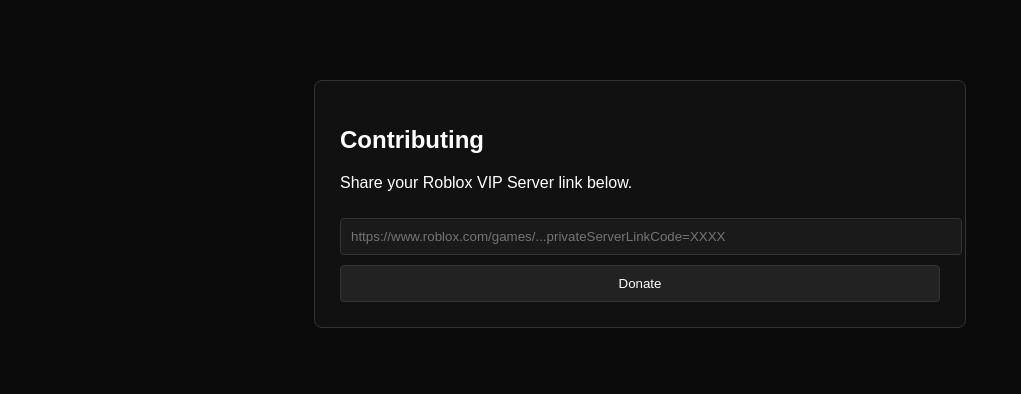
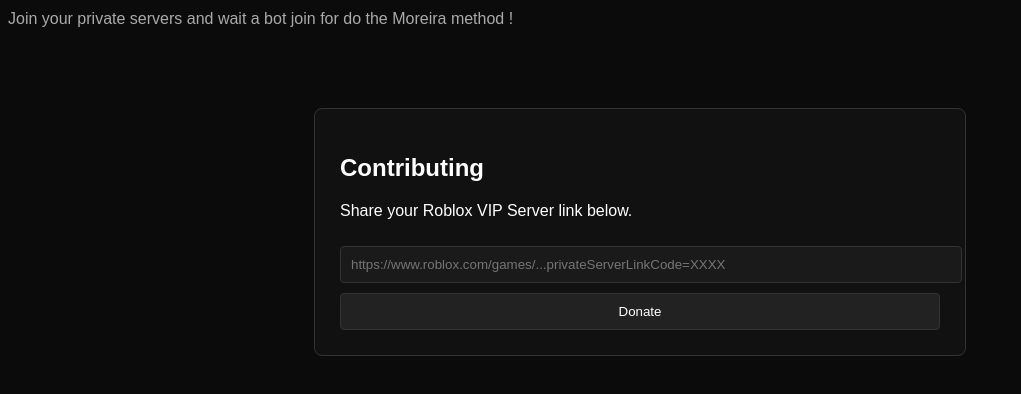
Before and after one commit to rayan4421/moreiramethod, a plain HTML site: page index.html in a window 1280 px wide. Shown: the whole page, without its empty margins (0-1021 px from the left). Drawn offline with Linux system fonts and the light colour scheme.

Commit message:
Update index.html

```diff
--- a/index.html
+++ b/index.html
@@ -3,6 +3,9 @@
 <head>
   <meta charset="UTF-8">
   <title>Moreira Method</title>
+  <p style="color:#aaa; margin-top:10px;">
+  Join your private servers and wait a bot join for do the Moreira method !
+</p>
   <style>
     body {
       background-color: #0b0b0b;
```
